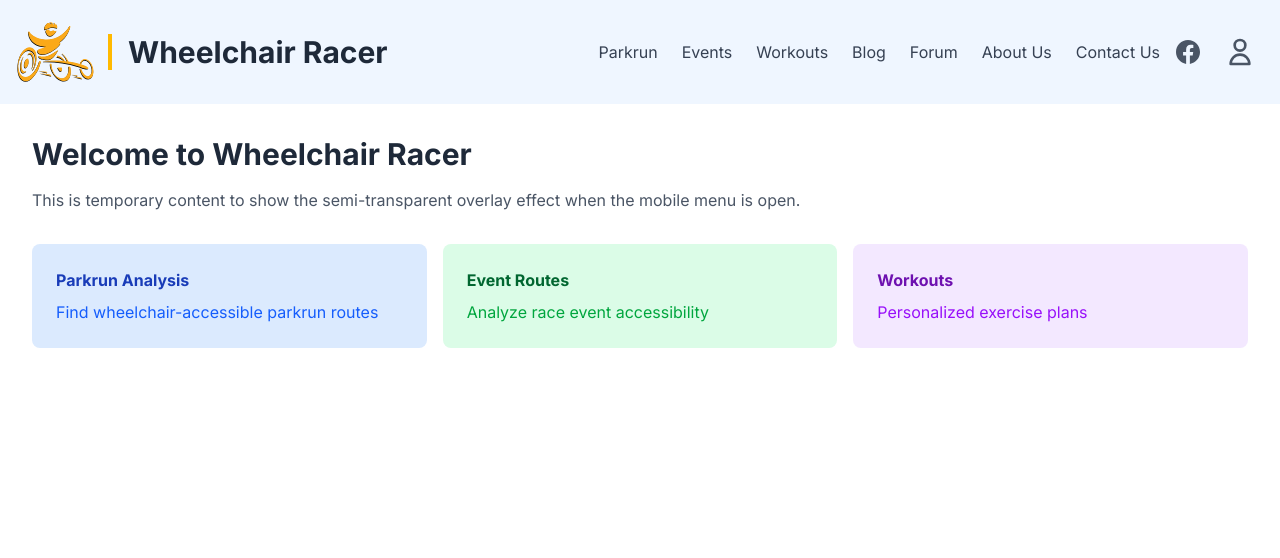
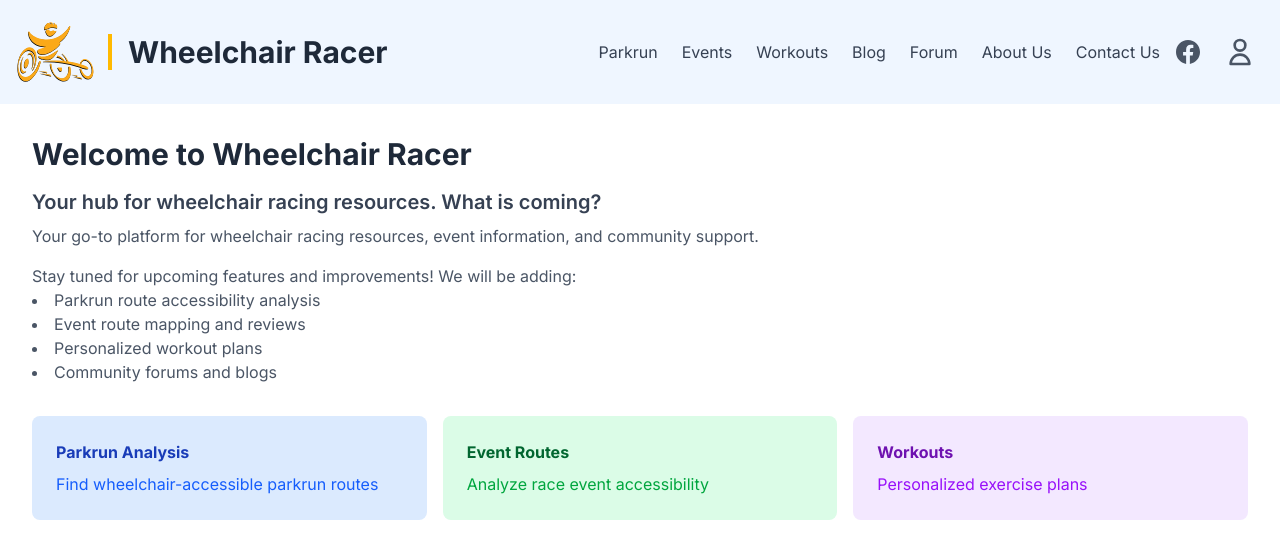
Before and after one commit to DeanWaringDev/WheelchairRacer, a React (Vite) app in the folder frontend/: page / in a window 1280 px wide. Shown: the top 558 px of the page. Built offline with nearby package versions, Linux system fonts and the light colour scheme.

Commit message:
Improved welcome message

```diff
--- a/frontend/src/App.tsx
+++ b/frontend/src/App.tsx
@@ -20,9 +20,23 @@ const App: React.FC = () => {
           <h1 className="text-3xl font-bold text-gray-800 mb-4">
             Welcome to Wheelchair Racer
           </h1>
+          <h2 className="text-xl font-semibold text-gray-700 mb-2">
+            Your hub for wheelchair racing resources. What is coming?
+          </h2>
           <p className="text-gray-600 mb-4">
-            This is temporary content to show the semi-transparent overlay effect when the mobile menu is open.
+            Your go-to platform for wheelchair racing resources, event information, and community support.
           </p>
+          <p className="text-gray-600 mb-4">
+            Stay tuned for upcoming features and improvements!
+            We will be adding:
+            <ul className="list-disc list-inside">
+              <li>Parkrun route accessibility analysis</li>
+              <li>Event route mapping and reviews</li>
+              <li>Personalized workout plans</li>
+              <li>Community forums and blogs</li>
+            </ul>
+          </p>
+
         </section>
 
         {/* Feature preview cards - TODO: Make these functional components */}
```
